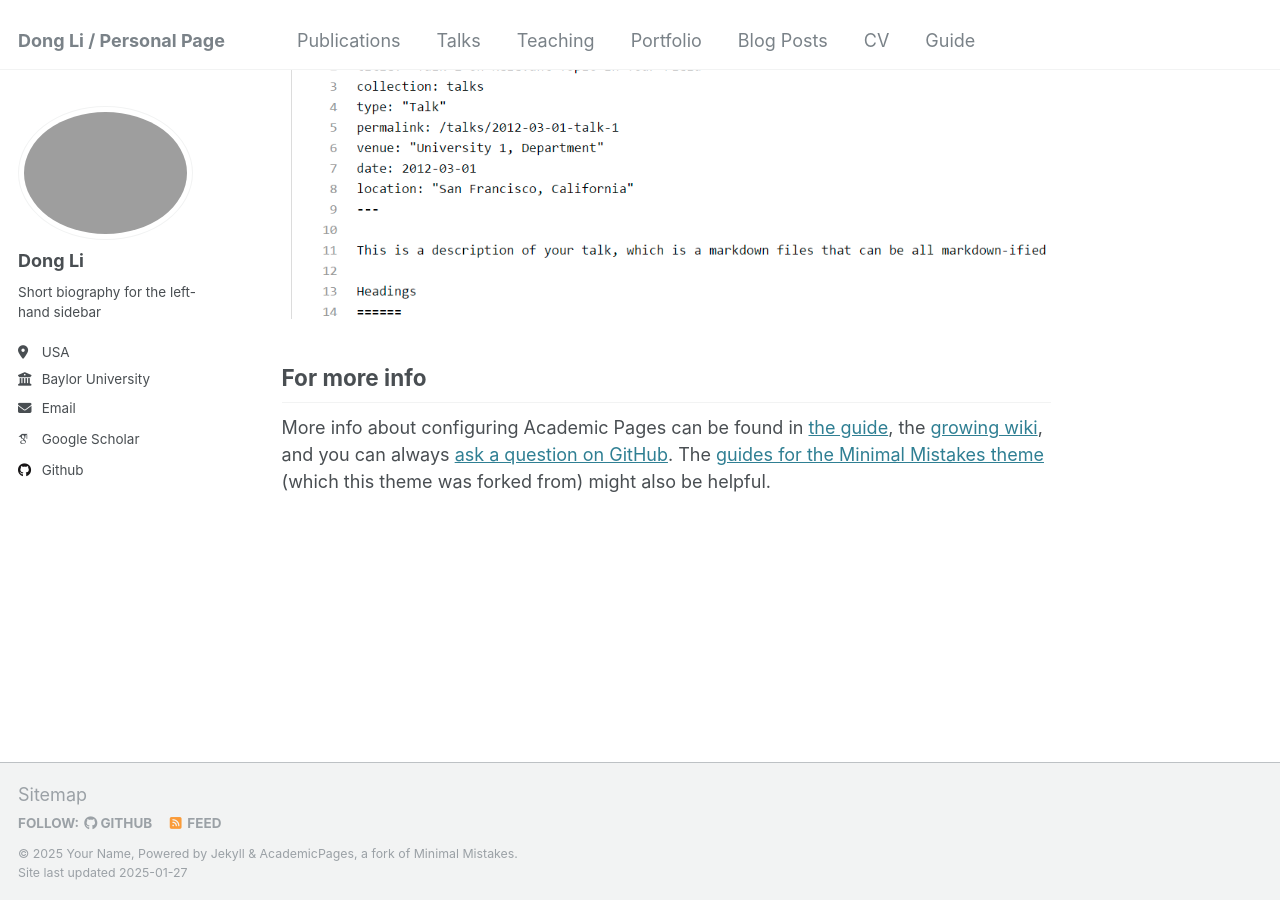
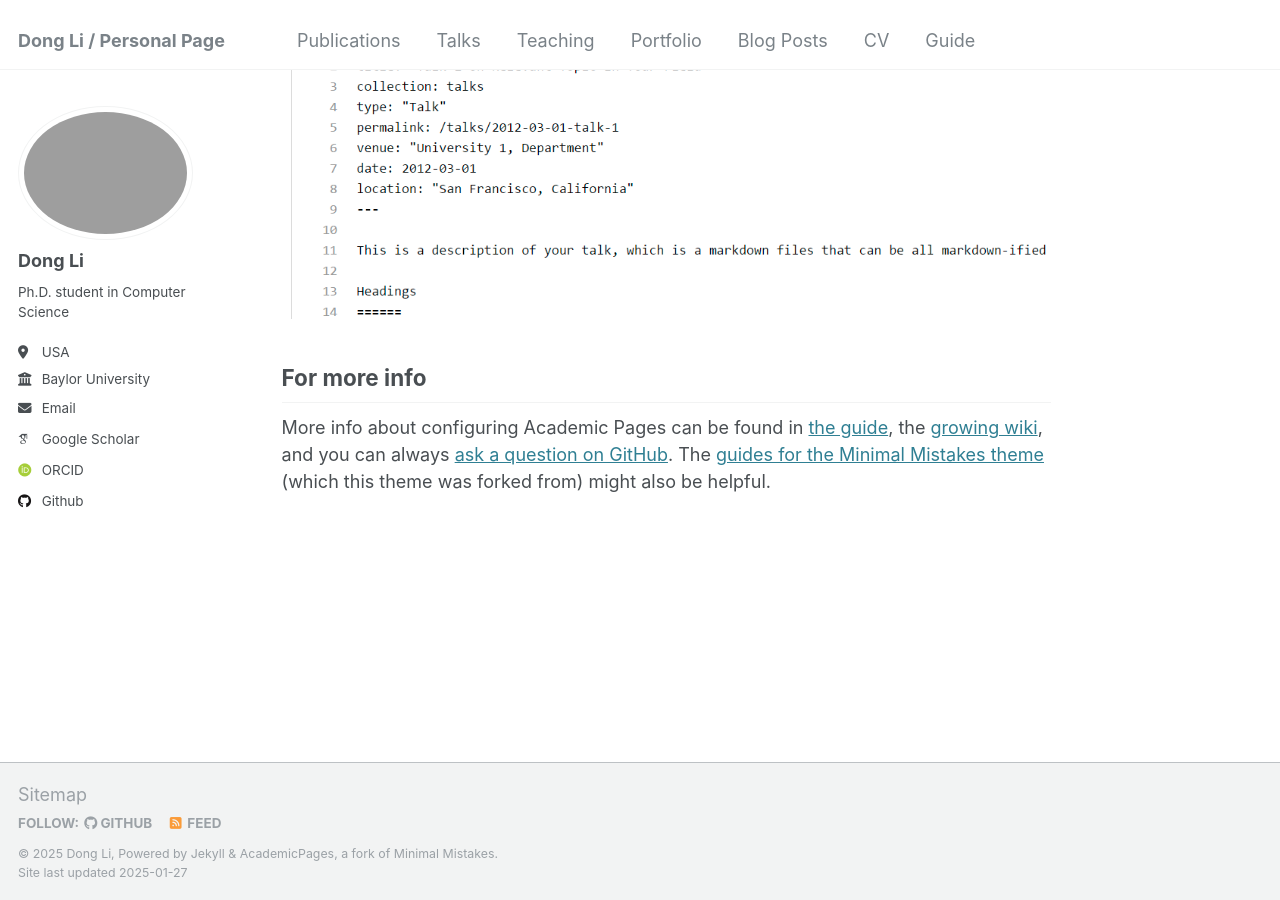
Before and after one commit to TurkeyWatanabe/dongli, a Jekyll site: the page built from _pages/about.md, in a window 1280 px wide and 900 px high, scrolled down 2643 px. Built offline with Jekyll 4.4.1, drawn with Linux system fonts in a browser that asks for light colours; some web fonts are replaced.

Commit message:
Update _config.yml
update personal info

```diff
--- a/_config.yml
+++ b/_config.yml
@@ -10,11 +10,11 @@
 locale                   : "en-US"
 title                    : "Dong Li / Personal Page"
 title_separator          : "-"
-name                     : &name "Your Name"
-description              : &description "personal description"
-url                      : https://academicpages.github.io # the base hostname & protocol for your site e.g. "https://[your GitHub username].github.io"
+name                     : &name "Dong Li"
+description              : &description "Ph.D. student in Computer Science"
+url                      : https://turkeywatanabe.github.io/dongli/ # the base hostname & protocol for your site e.g. "https://[your GitHub username].github.io"
 baseurl                  : "" # the subpath of your site, e.g. "/blog"
-repository               : "academicpages/academicpages.github.io"
+repository               : "TurkeyWatanabe/dongli"
 
 # Site Author - The following control what appear as part of the author content on the side bar.
 #               If a field is blank the icon and link will not appear, otherwise it will be shown.
@@ -24,7 +24,7 @@ author:
   avatar           : "profile.png"
   name             : "Dong Li"
   pronouns         : # example: "she/her"
-  bio              : "Short biography for the left-hand sidebar"
+  bio              : "Ph.D. student in Computer Science"
   location         : "USA"
   employer         : "Baylor University"
   uri              : # URL
@@ -34,7 +34,7 @@ author:
   arxiv            : # URL - Update with the correct link to your profile
   googlescholar    : "https://scholar.google.com/citations?user=2dCiVsoAAAAJ&hl=zh-CN"
   impactstory      : # URL
-  orcid            : # "http://orcid.org/yourorcidurl"
+  orcid            : "https://orcid.org/0000-0003-0081-9318"
   semantic         : # URL
   pubmed           : # "https://www.ncbi.nlm.nih.gov/pubmed/?term=john+snow"
   researchgate     : # URL
```
